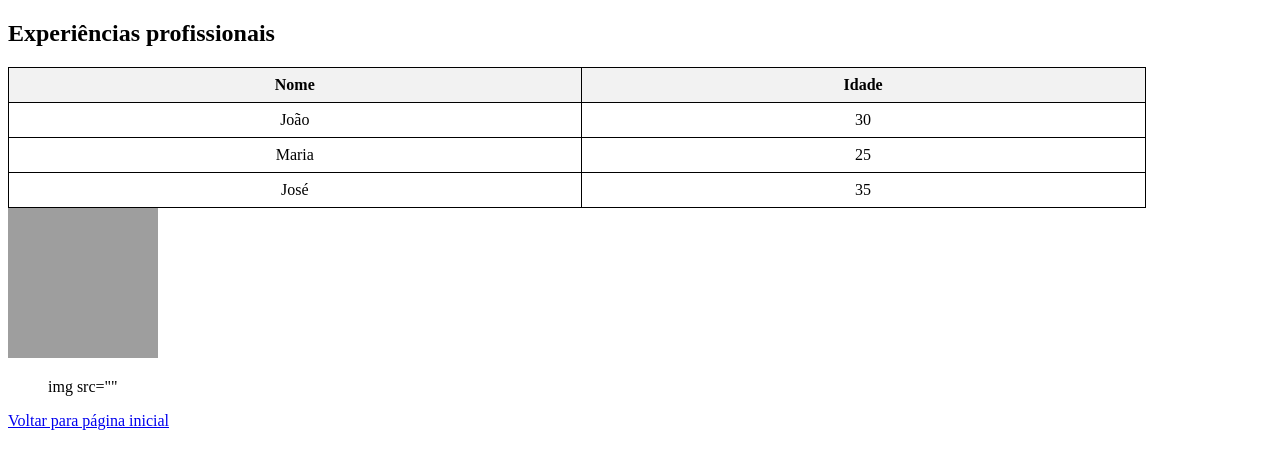
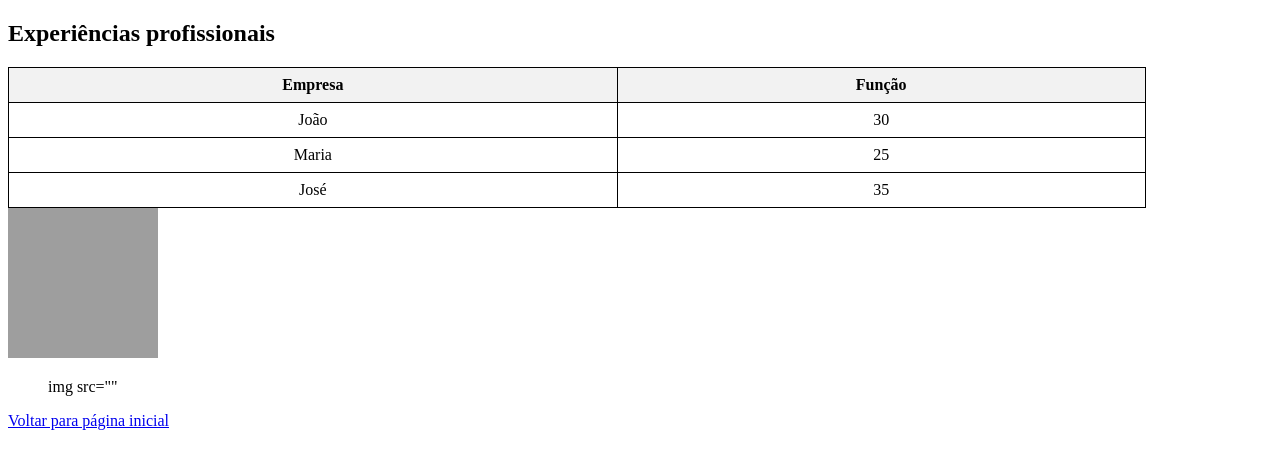
Before and after one commit to Amandaw44/Curr-culo-, a plain HTML site: page experiencia.html in a window 1280 px wide. Drawn offline with Linux system fonts and the light colour scheme; grey boxes are pictures that could not be loaded.

Commit message:
Update experiencia.html

```diff
--- a/experiencia.html
+++ b/experiencia.html
@@ -27,8 +27,8 @@
   <table>
     <thead>
       <tr>
-        <th>Nome</th>
-        <th>Idade</th>
+        <th>Empresa</th></th>
+        <th>Função</th>
 
       </tr>
     </thead>
```
